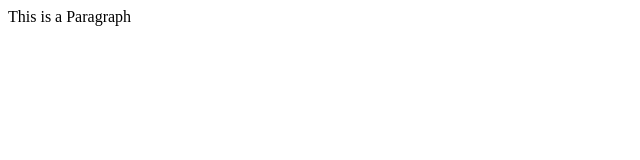
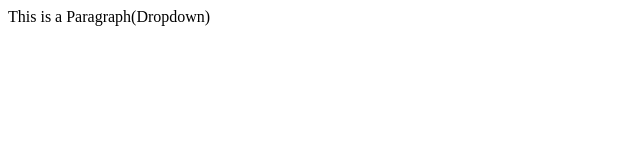
Before and after one commit to shambhu-codes/Staff-Management-System, a plain HTML site: page staffmanagementsystem/index.html in a window 1280 px wide. Shown: the whole page, without its empty margins (0-640 px from the left). Drawn offline with Linux system fonts and the light colour scheme.

Commit message:
add dropdown in index file of feature 1

```diff
--- a/staffmanagementsystem/index.html
+++ b/staffmanagementsystem/index.html
@@ -1 +1 @@
-<p>This is a Paragraph</p>
+<p>This is a Paragraph(Dropdown)</p>
```
